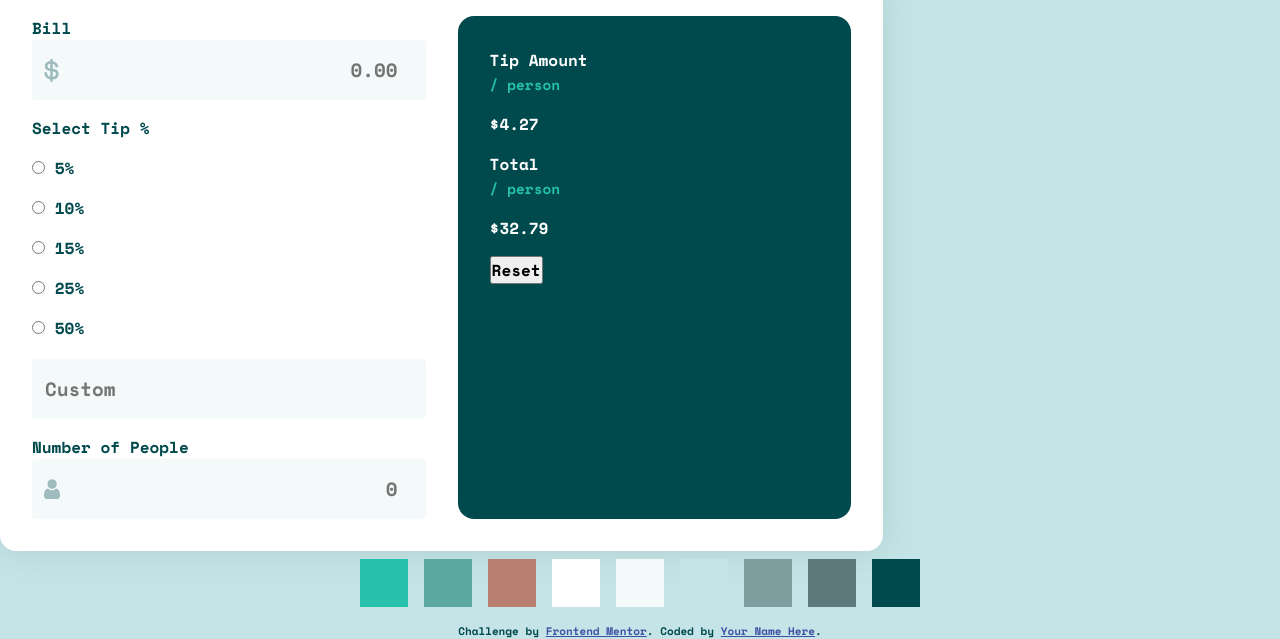
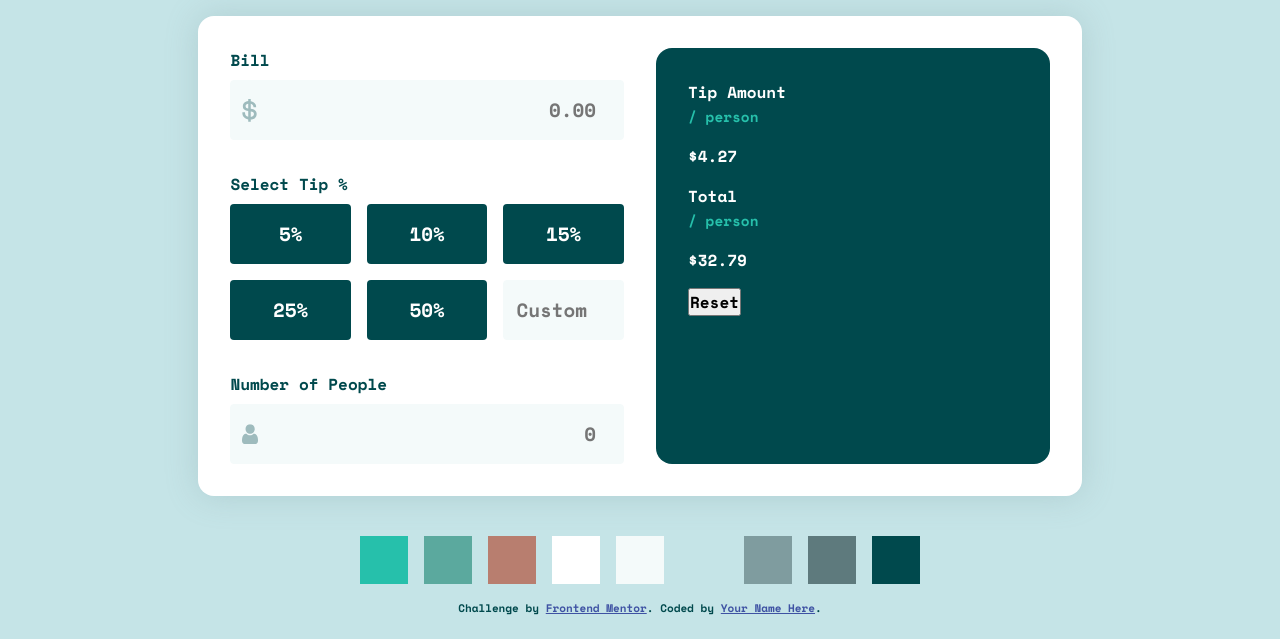
Before and after one commit to davinaleong/fem-tip-calculator-app, a website built with Vite: page index.html in a window 1280 px wide. Shown: the part 176-815 px from the top of the page. Built offline with nearby package versions, Linux system fonts and the light colour scheme.

Commit message:
Finished styling tip form

```diff
--- a/index.html
+++ b/index.html
@@ -41,10 +41,10 @@
       <section class="tip-form | p-600 bg-neutral-100">
         <form action="">
           <div class="even-columns">
-            <div class="input-col | flow">
+            <div class="input-col | flow" style="--flow-spacer: 2em">
               <div class="form-group">
                 <label for="bill" class="form-label">Bill</label>
-                <div class="form-group" style="--flow-spacer: 0" data-success>
+                <div class="form-group" style="--flow-spacer: 0">
                   <img
                     src="./images/icon-dollar.svg"
                     alt=""
@@ -65,7 +65,7 @@
 
               <div class="form-group">
                 <label for="tip" class="form-label">Select Tip %</label>
-                <div class="form-grid" data-success>
+                <div class="form-grid" style="--flow-spacer: 0">
                   <div class="form-cell form-radio">
                     <input type="radio" name="tip" id="tip5" value="0.05" />
                     <label for="tip5">5%</label>
@@ -107,7 +107,7 @@
                 <label for="numberOfPeople" class="form-label"
                   >Number of People</label
                 >
-                <div class="form-group" style="--flow-spacer: 0" data-error>
+                <div class="form-group" style="--flow-spacer: 0">
                   <img
                     src="./images/icon-person.svg"
                     alt=""
--- a/styles/main.css
+++ b/styles/main.css
@@ -16,6 +16,7 @@
 
 /** Root **/
 :root {
+  --clr-primary-300: hsl(173, 61%, 77%);
   --clr-primary-400: hsl(172, 67%, 45%);
 
   --clr-green-400: hsl(172, 31%, 51%);
@@ -89,7 +90,7 @@ main {
   gap: var(--column-spacing);
 }
 
-@media (min-width: 50em) {
+@media (min-width: 48em) {
   .even-columns {
     grid-auto-flow: column;
     grid-auto-columns: 1fr;
@@ -128,6 +129,7 @@ main {
   width: 100%;
   border-radius: var(--size-400);
   box-shadow: 0 0 2em 0 rgba(127, 156, 159, 0.3);
+  margin-inline: auto;
 }
 
 @media (min-width: 48em) {
@@ -172,6 +174,47 @@ main {
 
 .form-input[data-error] {
   border-color: var(--clr-error);
+}
+
+.form-label {
+  display: block;
+  margin-bottom: var(--size-200);
+}
+
+.form-grid {
+  display: grid;
+  grid-template-columns: repeat(2, 1fr);
+  gap: var(--size-400);
+}
+
+.form-radio label {
+  display: grid;
+  width: 100%;
+  height: 100%;
+  justify-items: center;
+  align-items: center;
+  min-height: var(--input-height);
+  padding: var(--size-300);
+  border-radius: var(--size-100);
+  font-size: var(--fs-500);
+  color: var(--clr-neutral-100);
+  background-color: var(--clr-neutral-900);
+  transition: all 0.3s ease-in-out;
+}
+
+.form-radio label:where(:hover, :focus) {
+  color: var(--clr-neutral-900);
+  background-color: var(--clr-primary-300);
+}
+
+.form-radio input {
+  display: none;
+}
+
+@media (min-width: 48em) {
+  .form-grid {
+    grid-template-columns: repeat(3, 1fr);
+  }
 }
 
 /** Content - End **/
@@ -190,6 +233,9 @@ main {
 }
 
 /** Utility - Colours **/
+.text-primary-300 {
+  color: var(--clr-primary-300);
+}
 .text-primary-400 {
   color: var(--clr-primary-400);
 }
@@ -219,6 +265,9 @@ main {
 }
 
 /** Utility - Background Colours **/
+.bg-primary-300 {
+  background-color: var(--clr-primary-300);
+}
 .bg-primary-400 {
   background-color: var(--clr-primary-400);
 }
--- a/styles/reset.css
+++ b/styles/reset.css
@@ -66,6 +66,7 @@ select {
   font: inherit;
 }
 
+label,
 input[type="radio"],
 input[type="checkbox"],
 input[type="submit"],
```
